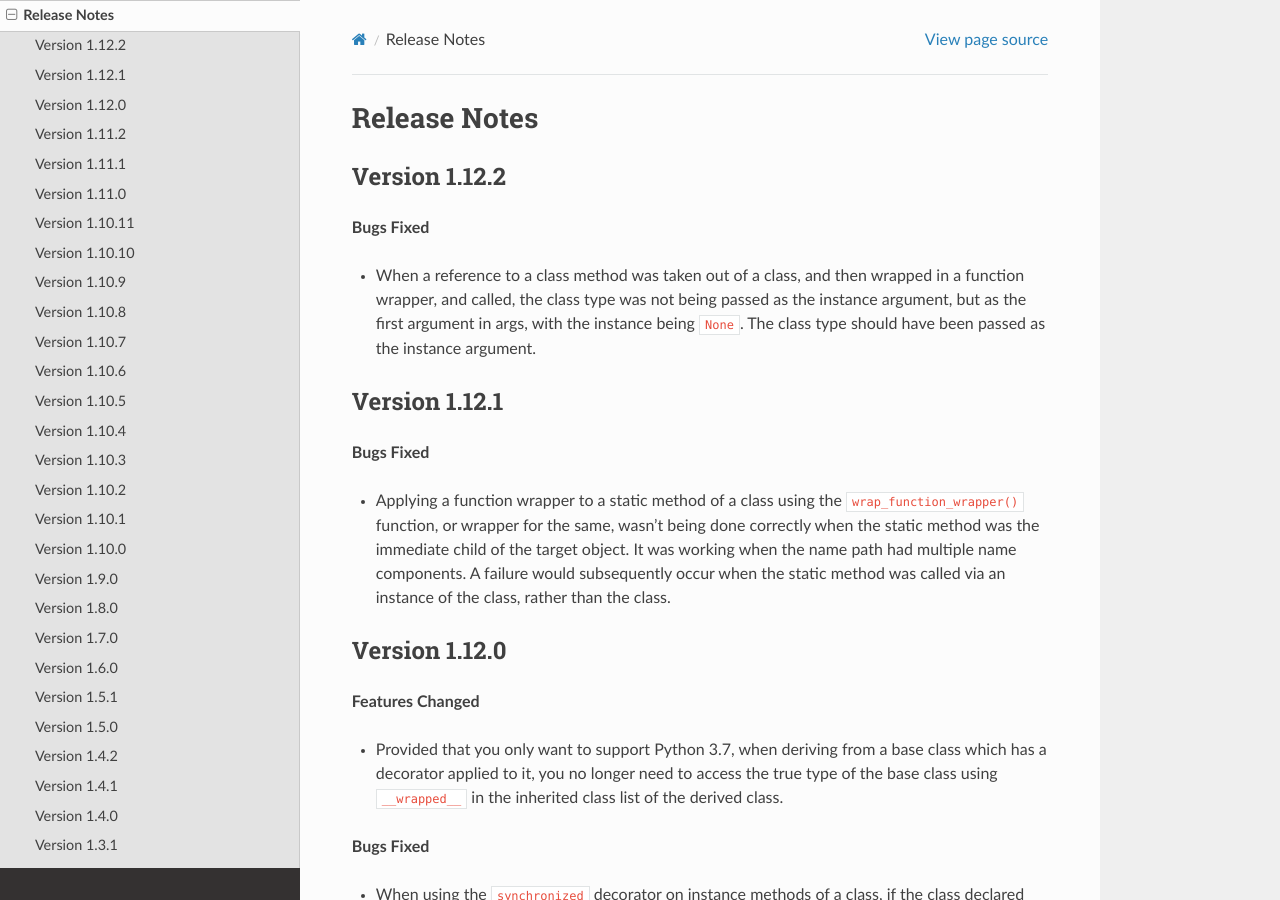
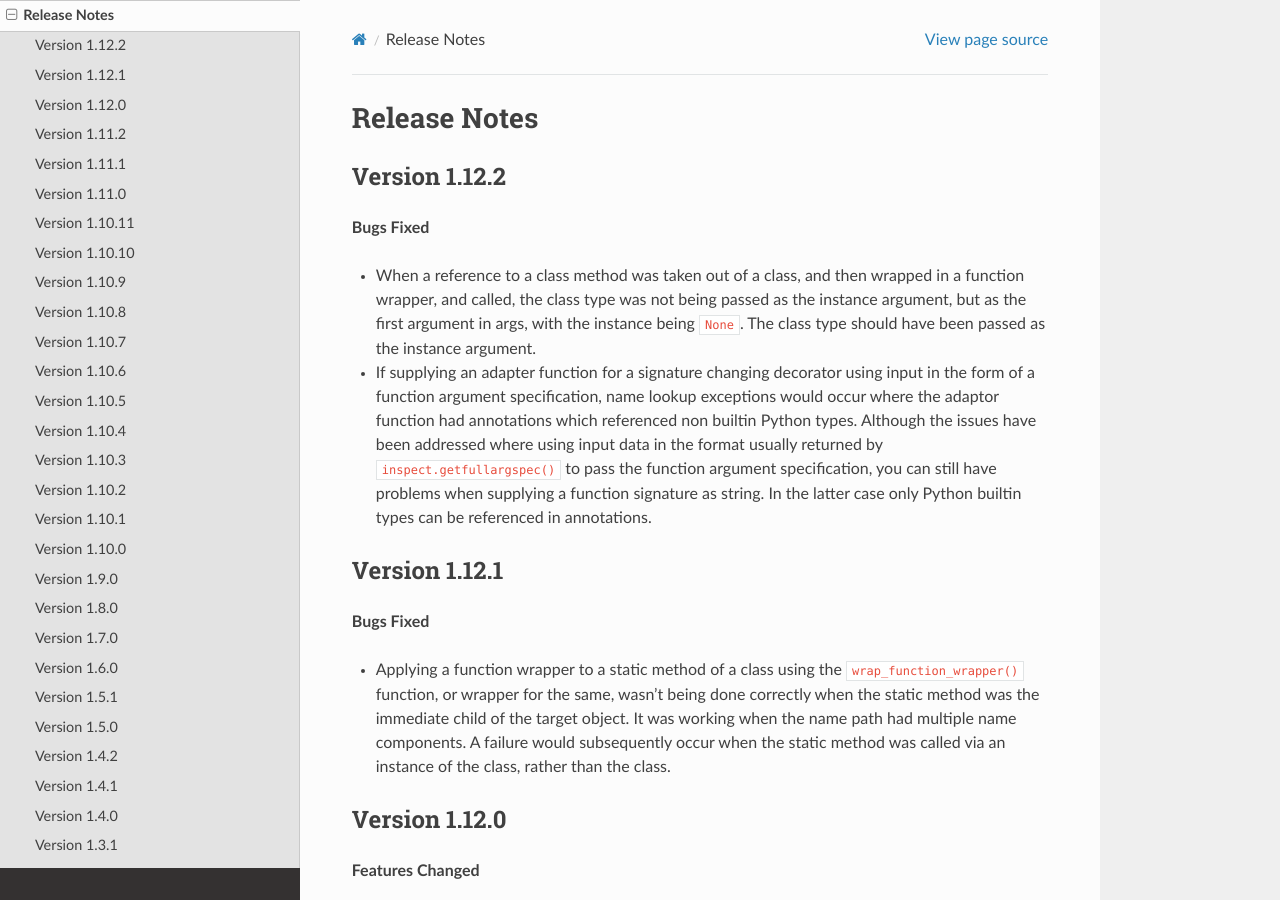
Before and after one commit to GrahamDumpleton/wrapt, a Sphinx documentation site: the page built from docs/changes.rst, in a window 1280 px wide and 900 px high. Built offline with Sphinx 7.4.7 and the Read the Docs theme 2.0.0, drawn with Linux system fonts in a browser that asks for light colours.

Commit message:
Add change notes.

```diff
--- a/docs/changes.rst
+++ b/docs/changes.rst
@@ -11,6 +11,16 @@ Version 1.12.2
   passed as the instance argument, but as the first argument in args,
   with the instance being ``None``. The class type should have been passed
   as the instance argument.
+
+* If supplying an adapter function for a signature changing decorator
+  using input in the form of a function argument specification, name lookup
+  exceptions would occur where the adaptor function had annotations which
+  referenced non builtin Python types. Although the issues have been
+  addressed where using input data in the format usually returned by
+  ``inspect.getfullargspec()`` to pass the function argument specification,
+  you can still have problems when supplying a function signature as
+  string. In the latter case only Python builtin types can be referenced
+  in annotations.
 
 Version 1.12.1
 --------------
```
